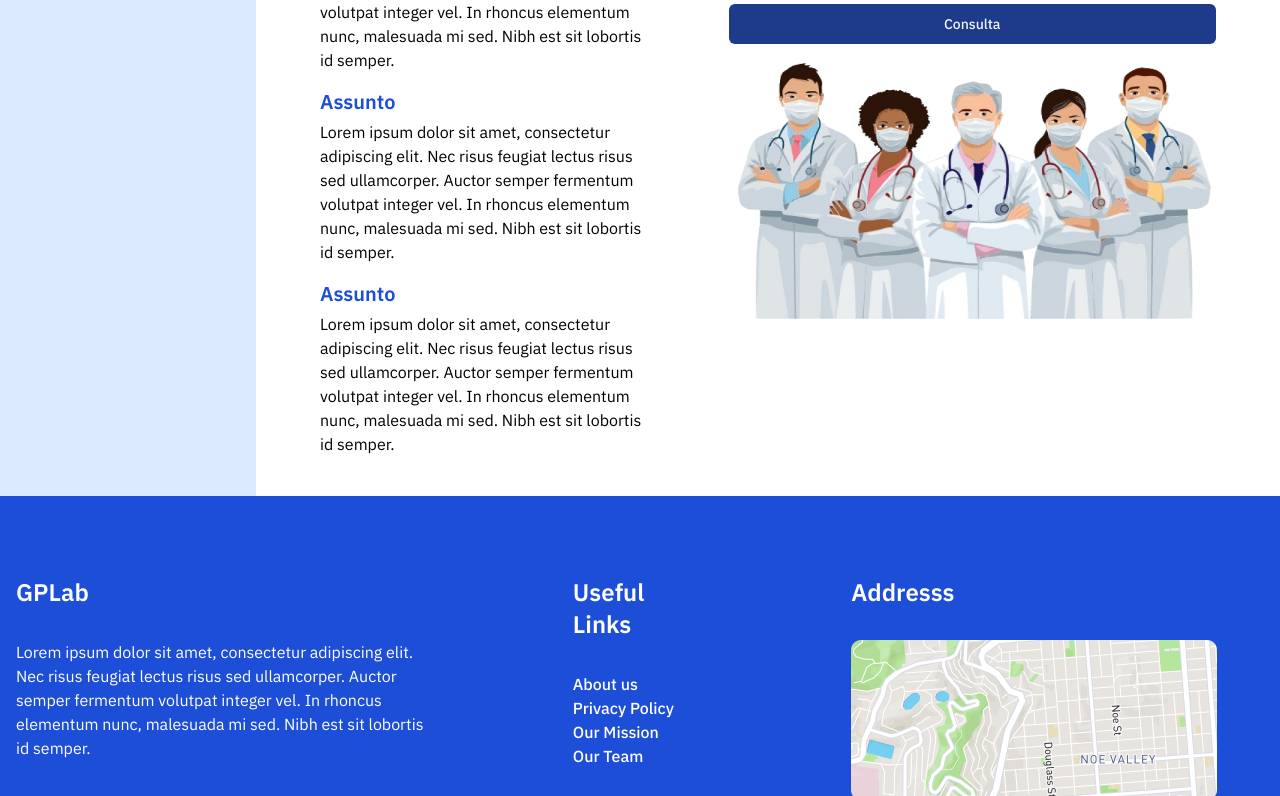
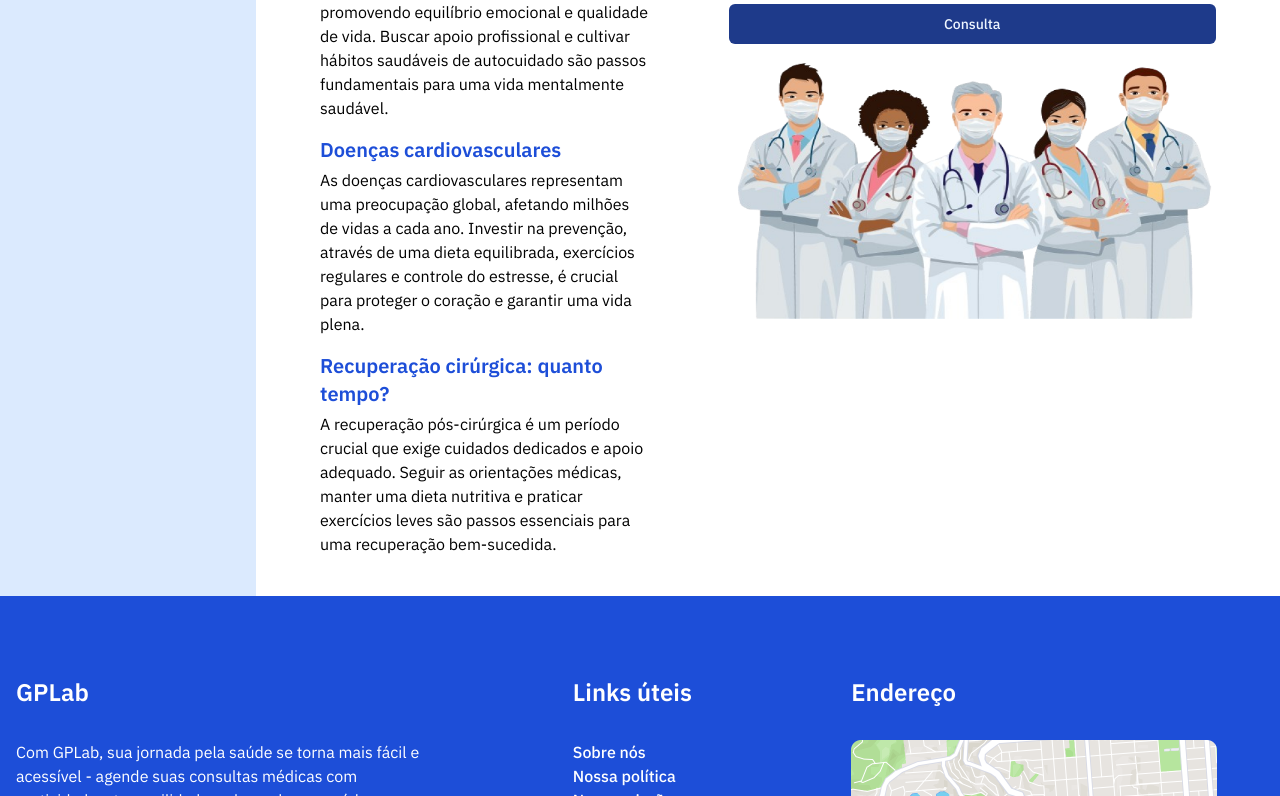
Before and after one commit to brunog2/gplab-front, a Next.js app: page /home in a window 1280 px wide. Shown: the part 624-1420 px from the top of the page. Built offline with nearby package versions, Linux system fonts and the light colour scheme.

Commit message:
refactor: home text changes

```diff
--- a/app/(app)/home/page.tsx
+++ b/app/(app)/home/page.tsx
@@ -1,23 +1,23 @@
-import { Button } from '@/src/ui/components/ui/button';
-import { ArrowRight } from 'lucide-react';
-import Image from 'next/image';
-import Link from 'next/link';
+import { Button } from "@/src/ui/components/ui/button";
+import { ArrowRight } from "lucide-react";
+import Image from "next/image";
+import Link from "next/link";
 
 const ARTICLES = [
   {
-        title: 'Assunto',
+    title: "Saúde mental",
     content:
-            'Lorem ipsum dolor sit amet, consectetur adipiscing elit. Nec risus feugiat lectus risus sed ullamcorper. Auctor semper fermentum volutpat integer vel. In rhoncus elementum nunc, malesuada mi sed. Nibh est sit lobortis id semper.',
+      "Priorizar a saúde mental é essencial para o bem-estar integral. Cuidar da mente é tão importante quanto cuidar do corpo, promovendo equilíbrio emocional e qualidade de vida. Buscar apoio profissional e cultivar hábitos saudáveis de autocuidado são passos fundamentais para uma vida mentalmente saudável.",
   },
   {
-        title: 'Assunto',
+    title: "Doenças cardiovasculares",
     content:
-            'Lorem ipsum dolor sit amet, consectetur adipiscing elit. Nec risus feugiat lectus risus sed ullamcorper. Auctor semper fermentum volutpat integer vel. In rhoncus elementum nunc, malesuada mi sed. Nibh est sit lobortis id semper.',
+      "As doenças cardiovasculares representam uma preocupação global, afetando milhões de vidas a cada ano. Investir na prevenção, através de uma dieta equilibrada, exercícios regulares e controle do estresse, é crucial para proteger o coração e garantir uma vida plena.",
   },
   {
-        title: 'Assunto',
+    title: "Recuperação cirúrgica: quanto tempo?",
     content:
-            'Lorem ipsum dolor sit amet, consectetur adipiscing elit. Nec risus feugiat lectus risus sed ullamcorper. Auctor semper fermentum volutpat integer vel. In rhoncus elementum nunc, malesuada mi sed. Nibh est sit lobortis id semper.',
+      "A recuperação pós-cirúrgica é um período crucial que exige cuidados dedicados e apoio adequado. Seguir as orientações médicas, manter uma dieta nutritiva e praticar exercícios leves são passos essenciais para uma recuperação bem-sucedida.",
   },
 ];
 
@@ -25,9 +25,7 @@ export default function HomePage() {
   return (
     <div className="px-16">
       <div>
-                <h3 className="font-bold text-4xl text-blue-700">
-                    Seja bem vindo(a)!
-                </h3>
+        <h3 className="font-bold text-4xl text-blue-700">Seja bem vindo(a)!</h3>
 
         <div>
           <h4 className="font-bold text-3xl text-blue-700 mt-14">
@@ -49,9 +47,7 @@ export default function HomePage() {
       <section className="mt-14">
         <div className="flex flex-col xl:flex-row gap-20">
           <div className="flex-1 pb-10">
-                        <h4 className="font-bold text-3xl text-blue-700">
-                            Novidades
-                        </h4>
+            <h4 className="font-bold text-3xl text-blue-700">Novidades</h4>
 
             <div className="mt-6 space-y-4">
               {ARTICLES.map((article, index) => (
@@ -60,9 +56,7 @@ export default function HomePage() {
                     <h5 className="font-semibold text-xl text-blue-700">
                       {article.title}
                     </h5>
-                                        <p className="mt-1">
-                                            {article.content}
-                                        </p>
+                    <p className="mt-1">{article.content}</p>
                   </article>
                 </div>
               ))}
@@ -73,22 +67,20 @@ export default function HomePage() {
               <h4 className="font-bold text-3xl text-blue-700 mb-4">
                 Agende sua consulta agora mesmo
               </h4>
-                            <Link href={''}>
-                                <Button className="w-full">
-                                    Agendar consulta
-                                </Button>
+              <Link href={""}>
+                <Button className="w-full">Agendar consulta</Button>
               </Link>
             </div>
             <div className="mt-6">
               <h4 className="font-bold text-3xl text-blue-700 mb-4">
                 Verificar consultas agendadas
               </h4>
-                            <Link href={''}>
+              <Link href={""}>
                 <Button className="w-full">Consulta</Button>
               </Link>
             </div>
             <span className="w-full block relative aspect-[347/196]">
-                            <Image src={'/doctors@2x.png'} alt="doctors" fill />
+              <Image src={"/doctors@2x.png"} alt="doctors" fill />
             </span>
           </div>
         </div>
--- a/src/ui/components/footer/footer.tsx
+++ b/src/ui/components/footer/footer.tsx
@@ -1,5 +1,5 @@
-import Image from 'next/image';
-import Link from 'next/link';
+import Image from "next/image";
+import Link from "next/link";
 
 export const Footer: React.FC = () => {
   return (
@@ -9,34 +9,32 @@ export const Footer: React.FC = () => {
           <div className="col-span-2">
             <h4 className="font-semibold text-2xl">GPLab</h4>
             <p className="mt-8">
-                            Lorem ipsum dolor sit amet, consectetur adipiscing
-                            elit. Nec risus feugiat lectus risus sed
-                            ullamcorper. Auctor semper fermentum volutpat
-                            integer vel. In rhoncus elementum nunc, malesuada mi
-                            sed. Nibh est sit lobortis id semper.
+              Com GPLab, sua jornada pela saúde se torna mais fácil e acessível
+              - agende suas consultas médicas com praticidade e tranquilidade,
+              colocando sua saúde em boas mãos.
             </p>
           </div>
           <div className="col-span-2 md:col-span-1">
-                        <h4 className="font-semibold text-2xl">Useful Links</h4>
+            <h4 className="font-semibold text-2xl">Links úteis</h4>
             <ul className="mt-8 font-medium">
               <li>
-                                <Link href={''}>About us</Link>
+                <Link href={""}>Sobre nós</Link>
               </li>
               <li>
-                                <Link href={''}>Privacy Policy</Link>
+                <Link href={""}>Nossa política</Link>
               </li>
               <li>
-                                <Link href={''}>Our Mission</Link>
+                <Link href={""}>Nossa missão</Link>
               </li>
               <li>
-                                <Link href={''}>Our Team</Link>
+                <Link href={""}>Nossa equipe</Link>
               </li>
             </ul>
           </div>
           <div className="col-span-2">
-                        <h4 className="font-semibold text-2xl">Addresss</h4>
+            <h4 className="font-semibold text-2xl">Endereço</h4>
             <Image
-                            src={'/rectangle-18@2x.png'}
+              src={"/rectangle-18@2x.png"}
               alt="map"
               className="mt-8"
               width={366}
@@ -46,9 +44,7 @@ export const Footer: React.FC = () => {
         </div>
       </div>
       <hr className="border-white container mx-auto px-4" />
-            <span className="block py-6 text-center">
-                © 2024 All Right Reserved
-            </span>
+      <span className="block py-6 text-center">© 2024 All Right Reserved</span>
     </footer>
   );
 };
```
Lines whose indentation alone changed are shown as unchanged.
